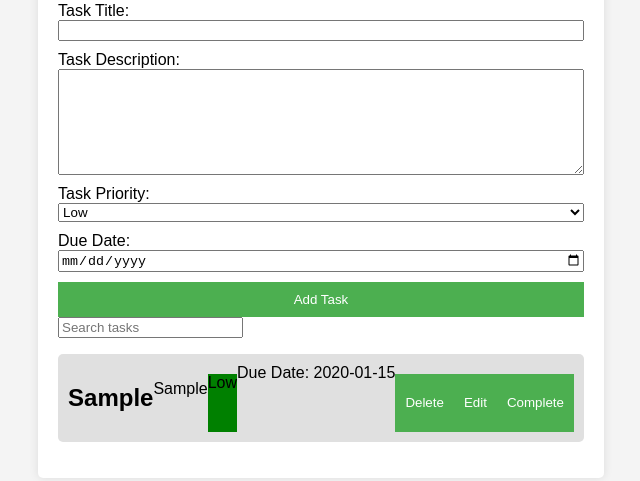
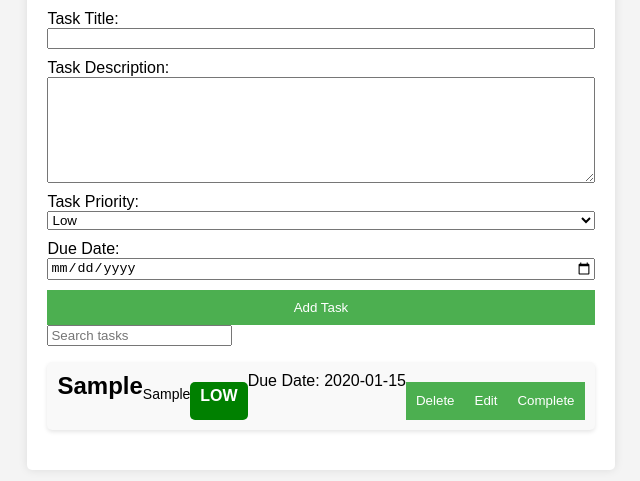
Before and after one commit to cwaterboer/Task-Manager, a plain HTML site: page index.html in a window 1280 px wide. Both pictures are taken after typing "Sample", "Sample", "2020-01-15" into the empty fields and a click on the button "Add Task". Shown: the part 215-696 px from the top of the page, without its empty margins (319-959 px from the left). Drawn offline with Linux system fonts and the light colour scheme.

Commit message:
Update style.css

```diff
--- a/style.css
+++ b/style.css
@@ -55,3 +55,29 @@ li {
     display: flex;
     justify-content: space-between;
 }
+
+.task-item {
+    margin-bottom: 20px;
+    padding: 10px;
+    border-radius: 5px;
+    background-color: #f9f9f9;
+    box-shadow: 0 2px 4px rgba(0, 0, 0, 0.1);
+}
+
+.task-item h2 {
+    margin-top: 0;
+}
+
+.task-item p {
+    font-size: 14px;
+    margin-bottom: 5px;
+}
+
+.priority {
+    display: inline-block;
+    padding: 5px 10px;
+    border-radius: 5px;
+    color: white;
+    font-weight: bold;
+    text-transform: uppercase;
+}
```
